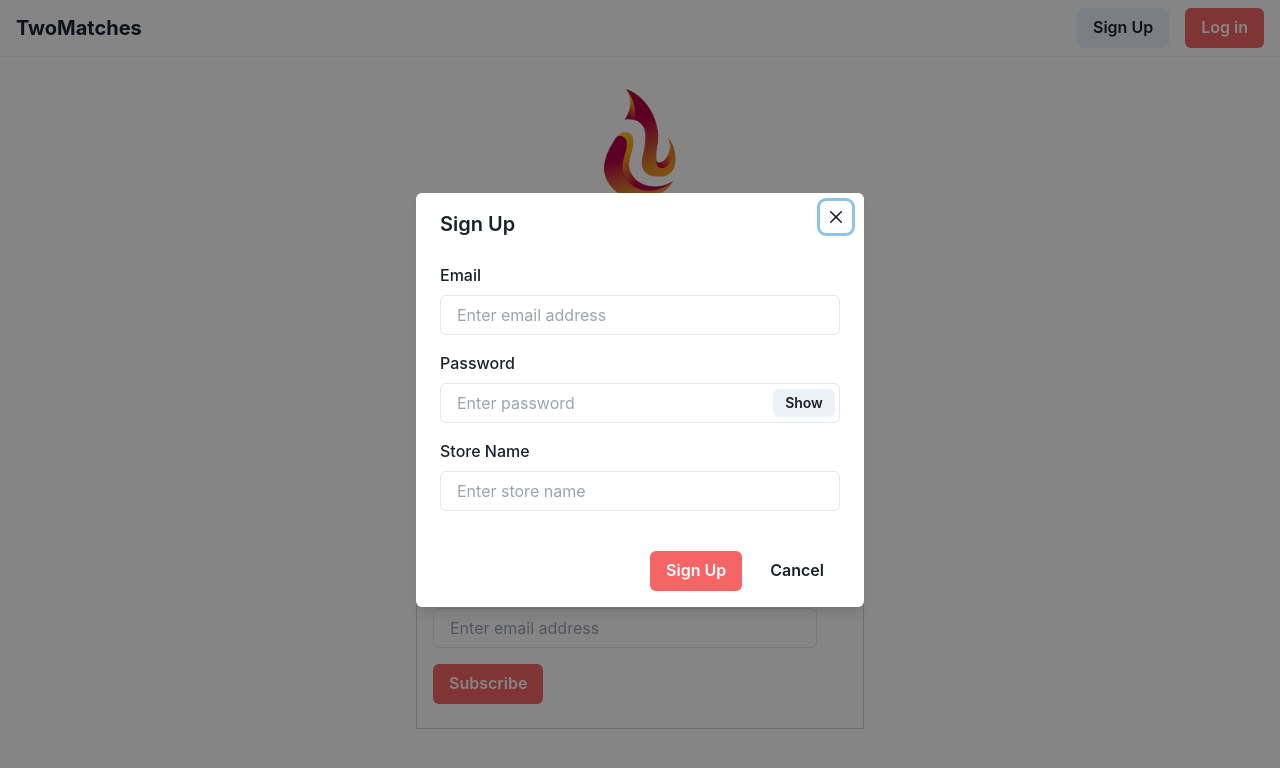
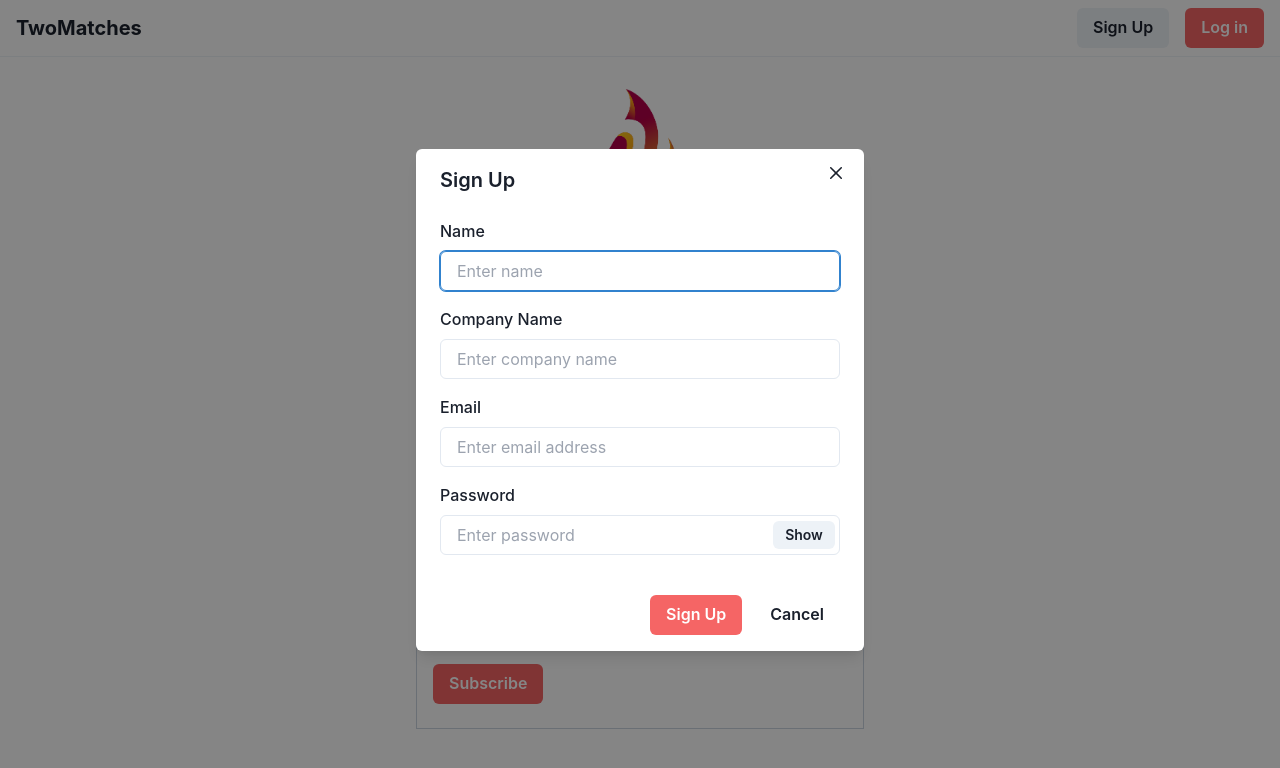
Before and after one commit to fahim-arif/Typescript_NextjsApp, a Next.js app: page / in a window 1280 px wide. Both pictures are taken after a click on the button "Sign Up". Shown: the top 768 px of the page. Built offline with nearby package versions, Linux system fonts and the light colour scheme; what miragejs would draw is missing.

Commit message:
Updated mailer and signup forms

```diff
--- a/src/common/utils/http.ts
+++ b/src/common/utils/http.ts
@@ -1,12 +1,9 @@
 import axios, { AxiosRequestConfig, AxiosResponse, Method } from "axios";
-
-console.log("API SERVER HOST:", process.env.NEXT_PUBLIC_API_SERVER_HOST);
 
 const SERVER_HOST: string = process.env.NEXT_PUBLIC_API_SERVER_HOST;
 
 // update this method when using different http client library
 const request = (method: Method = "GET", url: string, config = {}): Promise<AxiosResponse> => {
-
   const { params, data, headers, maxContentLength }: AxiosRequestConfig = config;
   const baseURL = SERVER_HOST;
 
@@ -23,35 +20,35 @@ const request = (method: Method = "GET", url: string, config = {}): Promise<Axio
 
   return new Promise((resolve, reject) => {
     axios(transformedRequestData)
-      .then(response => {
+      .then((response) => {
         const res = normalizeResponse(response);
         resolve(res);
       })
-      .catch(error => {
+      .catch((error) => {
         reject(error);
       });
   });
-}
+};
 
 // normalize response to expected format used in client code
 const normalizeResponse = (response: AxiosResponse<any>) => {
   return response;
-}
+};
 
-const get = (url: string, config: unknown) => {
+const get = (url: string, config?: unknown) => {
   return request("GET", url, config);
-}
+};
 
-const post = (url: string, config: unknown) => {
+const post = (url: string, config?: unknown) => {
   return request("POST", url, config);
-}
+};
 
-const put = (url: string, config: unknown) => {
+const put = (url: string, config?: unknown) => {
   return request("PUT", url, config);
-}
+};
 
-const destroy = (url: string, config: unknown) => {
+const destroy = (url: string, config?: unknown) => {
   return request("DELETE", url, config);
-}
+};
 
-export default { get, post, put, destroy }
+export default { get, post, put, destroy };
--- a/src/modules/Auth/components/SignUpModal/SignUpModal.tsx
+++ b/src/modules/Auth/components/SignUpModal/SignUpModal.tsx
@@ -2,6 +2,7 @@ import { useRouter } from "next/router";
 import { useRef, useState } from "react";
 import { useForm } from "react-hook-form";
 import { yupResolver } from "@hookform/resolvers/yup";
+import { useMergeRefs } from "@chakra-ui/hooks";
 import {
   Button,
   Modal,
@@ -20,11 +21,7 @@ import {
 import PasswordInput from "@common/components/elements/PasswordInput";
 import FormErrorSummary from "@common/components/elements/FormErrorSummary";
 import SignUpSchema from "@modules/Auth/schema/SignUpSchema";
-import {
-  SignUpModalProps,
-  UserCreate,
-  UserGet,
-} from "@modules/Auth/types/SignUp";
+import { SignUpModalProps, UserCreate } from "@modules/Auth/types/SignUp";
 import { signUpUser } from "../../services/signup";
 
 export default function SignUpModal({ isOpen, onClose }: SignUpModalProps) {
@@ -42,7 +39,7 @@ export default function SignUpModal({ isOpen, onClose }: SignUpModalProps) {
 
   const onSubmit = async (values: UserCreate) => {
     try {
-      const user: UserGet = await signUpUser(values);
+      await signUpUser(values);
       router.push("/email_verification");
     } catch (error) {
       setServerError("Something went wrong. Try again later.");
@@ -60,14 +57,41 @@ export default function SignUpModal({ isOpen, onClose }: SignUpModalProps) {
       <ModalContent>
         <ModalHeader>Sign Up</ModalHeader>
         <ModalCloseButton />
-        <form onSubmit={handleSubmit(onSubmit)}>
+        <form onSubmit={handleSubmit(onSubmit)} noValidate>
           <ModalBody>
             <FormErrorSummary errors={errors} serverError={serverError} />
+
+            <FormControl isInvalid={errors.name && true} mb={4}>
+              <FormLabel htmlFor="name">Name</FormLabel>
+              <Input
+                id="name"
+                type="text"
+                placeholder="Enter name"
+                {...register("name")}
+                ref={useMergeRefs(initialRef, register("name").ref)}
+              />
+              <FormErrorMessage>
+                {errors.name && errors.name.message}
+              </FormErrorMessage>
+            </FormControl>
+
+            <FormControl isInvalid={errors.company_name && true} mb={4}>
+              <FormLabel htmlFor="company_name">Company Name</FormLabel>
+              <Input
+                id="company_name"
+                type="text"
+                placeholder="Enter company name"
+                {...register("company_name")}
+              />
+              <FormErrorMessage>
+                {errors.company_name && errors.company_name.message}
+              </FormErrorMessage>
+            </FormControl>
+
             <FormControl isInvalid={errors.email && true} mb={4}>
               <FormLabel htmlFor="email">Email</FormLabel>
               <Input
                 id="email"
-                ref={initialRef}
                 type="email"
                 placeholder="Enter email address"
                 {...register("email")}
@@ -78,19 +102,6 @@ export default function SignUpModal({ isOpen, onClose }: SignUpModalProps) {
             </FormControl>
 
             <PasswordInput errors={errors} register={register} />
-
-            <FormControl isInvalid={errors.store_name && true} mb={4}>
-              <FormLabel htmlFor="store_name">Store Name</FormLabel>
-              <Input
-                id="store_name"
-                type="text"
-                placeholder="Enter store name"
-                {...register("store_name")}
-              />
-              <FormErrorMessage>
-                {errors.store_name && errors.store_name.message}
-              </FormErrorMessage>
-            </FormControl>
           </ModalBody>
 
           <ModalFooter>
--- a/src/modules/Auth/schema/SignUpSchema.ts
+++ b/src/modules/Auth/schema/SignUpSchema.ts
@@ -1,6 +1,14 @@
 import * as yup from "yup";
 
 const SignUpSchema = yup.object().shape({
+  name: yup
+    .string()
+    .required()
+    .min(2)
+    .max(255)
+    .matches(/^[a-zA-Z .'-]+$/, "name must be a valid name")
+    .label("name"),
+  company_name: yup.string().required().min(1).max(255).label("company name"),
   email: yup.string().required().max(320).email().label("email"),
   password: yup
     .string()
@@ -12,13 +20,6 @@ const SignUpSchema = yup.object().shape({
       "password must contain at least one lowercase, one uppercase, one number, one special character"
     )
     .label("password"),
-  store_name: yup
-    .string()
-    .required()
-    .min(2)
-    .max(255)
-    .matches(/^[a-zA-Z .'-]+$/, "store name must be a valid name")
-    .label("store name"),
 });
 
 export default SignUpSchema;
--- a/src/modules/Auth/services/signup.ts
+++ b/src/modules/Auth/services/signup.ts
@@ -1,19 +1,13 @@
+import { AxiosResponse } from "axios";
 import http from "@common/utils/http";
-import { UserCreate, UserGet } from "@modules/Auth/types/SignUp";
+import { UserCreate } from "@modules/Auth/types/SignUp";
 
 const endpoint = "/auth";
 
-const signUpUser = async (userCreate: UserCreate): Promise<UserGet> => {
-  const { email, password, store_name } = userCreate;
-
+const signUpUser = async (userCreate: UserCreate): Promise<AxiosResponse> => {
   return http
     .post(endpoint, {
-      headers: { "Content-Type": "application/json" },
-      data: JSON.stringify({
-        email: email,
-        password: password,
-        store_name: store_name,
-      }),
+      data: userCreate,
     })
     .then((response) => response.data)
     .catch((error) => Promise.reject(error));
--- a/src/modules/Auth/types/SignUp.ts
+++ b/src/modules/Auth/types/SignUp.ts
@@ -4,9 +4,10 @@ export interface SignUpModalProps {
 }
 
 export interface UserCreate {
+  name: string;
+  company_name: string;
   email: string;
   password: string;
-  store_name: string;
 }
 
 export interface UserGet {}
--- a/src/modules/Mailer/components/Mailer.tsx
+++ b/src/modules/Mailer/components/Mailer.tsx
@@ -101,7 +101,7 @@ export default function Mailer() {
 
         <FormControl isInvalid={errors.email && true} mb={4}>
           <Input
-            id="email"
+            id="subscriber_email"
             ref={initialRef}
             type="email"
             placeholder="Enter email address"
--- a/src/modules/Mailer/services/mailer.ts
+++ b/src/modules/Mailer/services/mailer.ts
@@ -5,31 +5,21 @@ const endpoint = "/subscribers";
 
 const getSubscribers = async (): Promise<SubscriberGet[]> => {
   return http
-    .get(endpoint, { headers: { "Content-Type": "application/json" } })
+    .get(endpoint)
     .then((response) => response.data)
     .catch((error) => Promise.reject(error));
 };
 
 const getSubscriberById = async (id: string): Promise<SubscriberGet> => {
   return http
-    .get(`${endpoint}/${id}`, { headers: { "Content-Type": "application/json" } })
+    .get(`${endpoint}/${id}`)
     .then((response) => response.data)
     .catch((error) => Promise.reject(error));
 };
 
 const createSubscriber = async (subscriberCreate: SubscriberCreate): Promise<SubscriberGet> => {
-  const { first_name, last_name, email, contact_no } = subscriberCreate;
-
   return http
-    .post(endpoint, {
-      headers: { "Content-Type": "application/json" },
-      data: JSON.stringify({
-        first_name: first_name,
-        last_name: last_name,
-        email: email,
-        contact_no: contact_no.toString(),
-      }),
-    })
+    .post(endpoint, { data: subscriberCreate })
     .then((response) => response.data)
     .catch((error) => Promise.reject(error));
 };
--- a/src/pages/index.tsx
+++ b/src/pages/index.tsx
@@ -1,8 +1,8 @@
 import Head from "next/head";
 
 import Navbar from "@root/common/components/elements/Navbar";
+import LogoHeader from "@root/common/components/elements/LogoHeader";
 import Footer from "@common/components/elements/Footer";
-import LogoHeader from "@root/common/components/elements/LogoHeader";
 
 export default function Home() {
   return (
```
